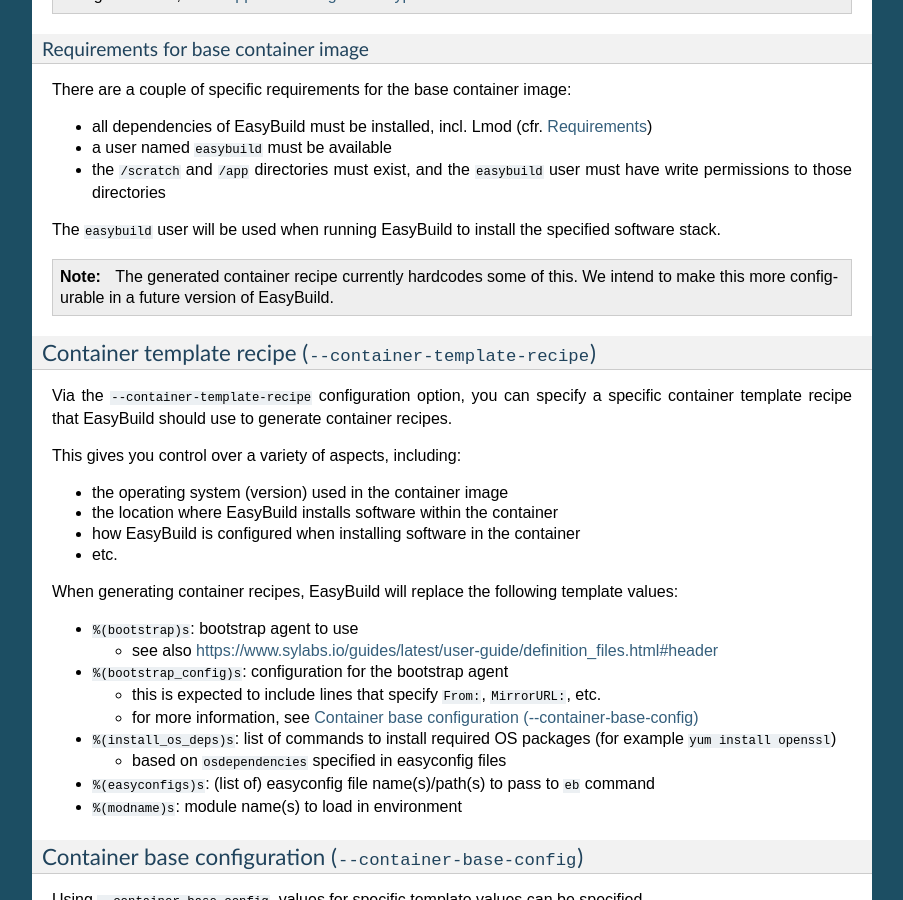
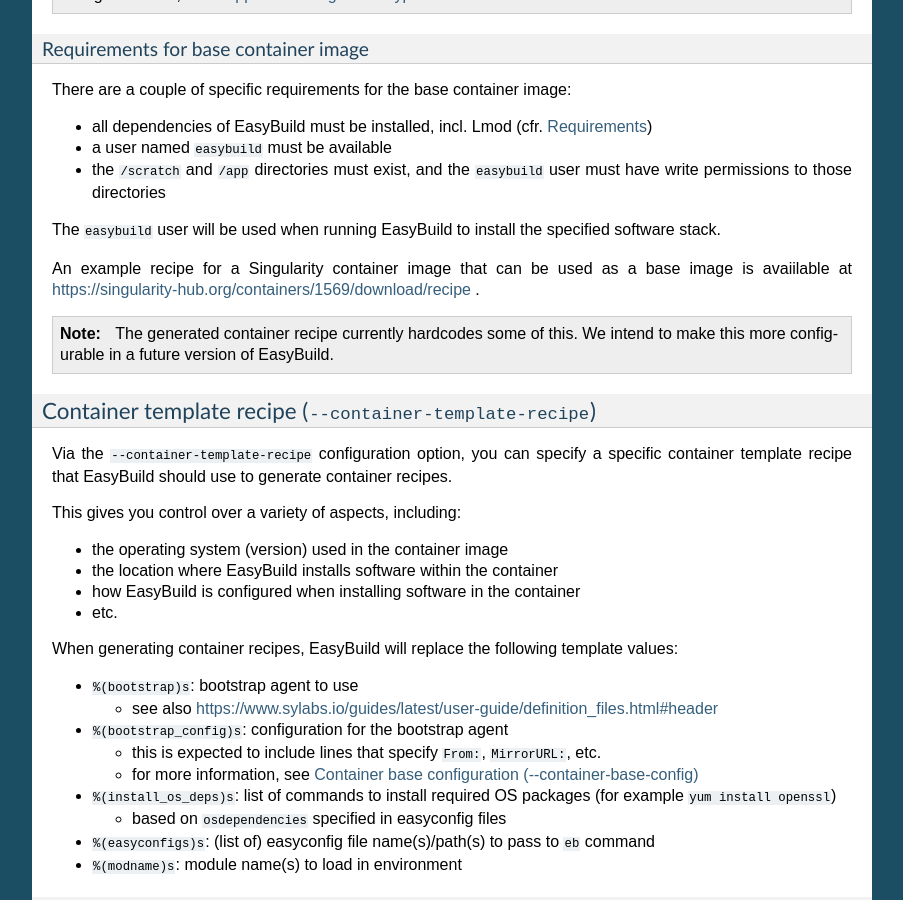
Before and after one commit to easybuilders/easybuild, a Sphinx documentation site: the page built from docs/Containers.rst, in a window 1280 px wide and 900 px high, scrolled down 1702 px. Shown: the whole window, without its empty margins (198-1101 px from the left). Built offline with Sphinx 7.4.7, drawn with Linux system fonts in a browser that asks for light colours; pages that are not in the unit, such as notebooks, are missing from menus.

Commit message:
include link to example recipe for Singularity container image that can be used as a base

```diff
--- a/docs/Containers.rst
+++ b/docs/Containers.rst
@@ -90,6 +90,9 @@
   and the ``easybuild`` user must have write permissions to those directories
 
 The ``easybuild`` user will be used when running EasyBuild to install the specified software stack.
+
+An example recipe for a Singularity container image that can be used as a base image is avaiilable at
+https://singularity-hub.org/containers/1569/download/recipe .
 
 .. note:: The generated container recipe currently hardcodes some of this.
           We intend to make this more configurable in a future version of EasyBuild.
```
